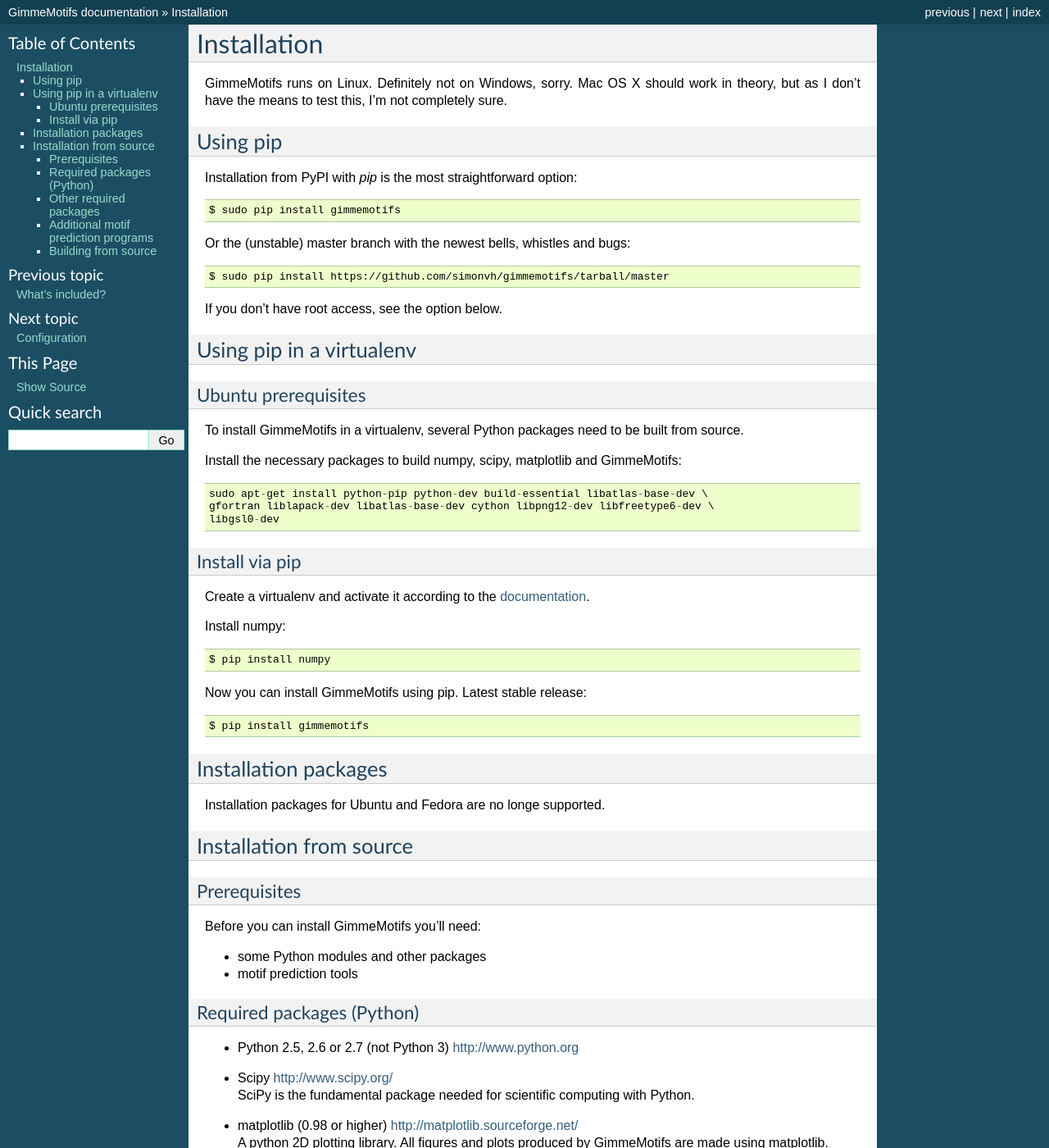
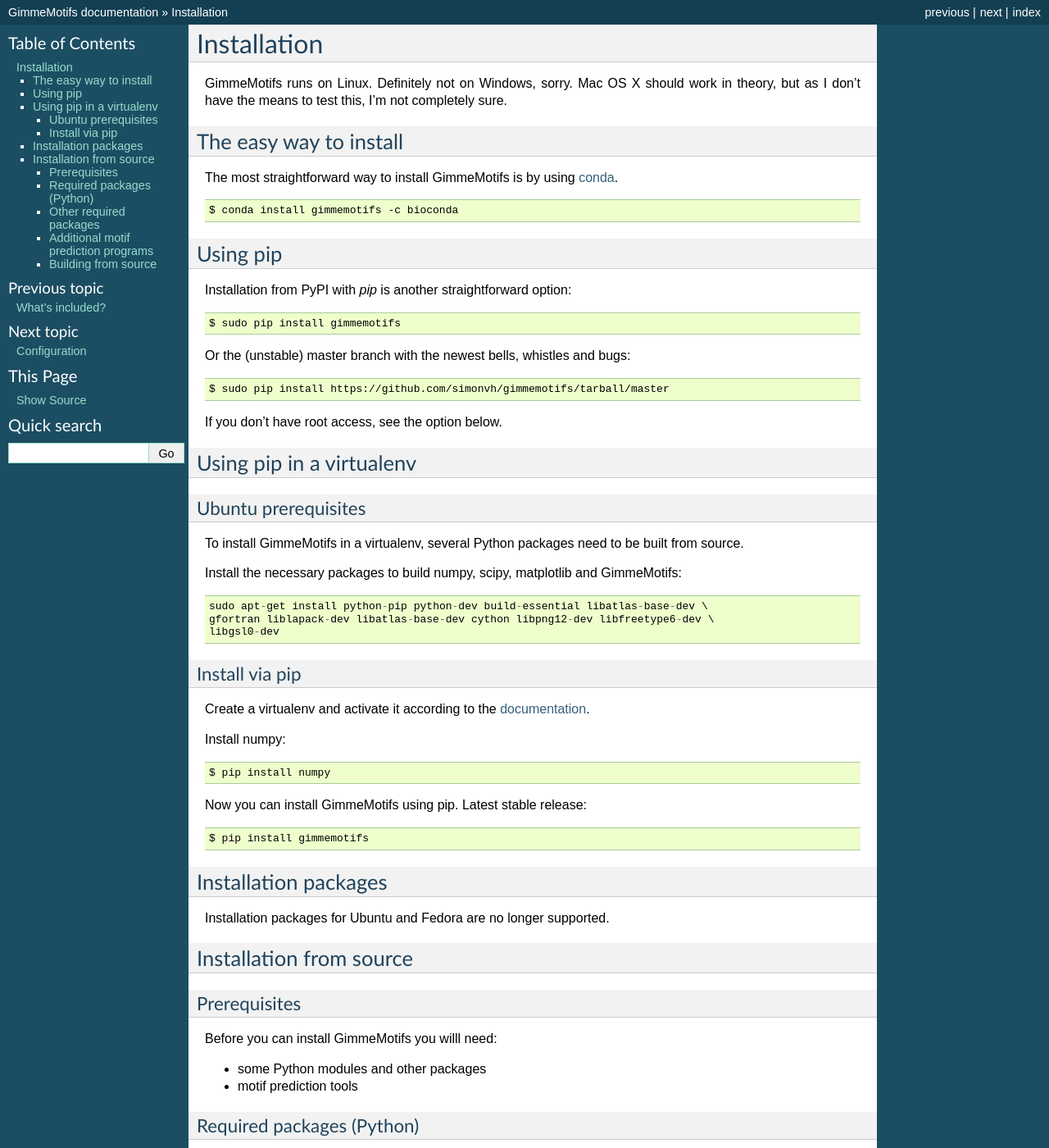
Before and after one commit to vanheeringen-lab/gimmemotifs, a Sphinx documentation site: the page built from docs/installation.rst, in a window 1280 px wide and 1400 px high. Shown: the whole window at 82% size. Built offline with Sphinx 7.4.7, drawn with Linux system fonts in a browser that asks for light colours; the version number could not be read and is left out; some of the changed text lies outside the part shown.

Commit message:
updated installation instructions

```diff
--- a/docs/installation.rst
+++ b/docs/installation.rst
@@ -5,10 +5,21 @@ GimmeMotifs runs on Linux. Definitely not on Windows, sorry. Mac OS X
 should work in theory, but as I don’t have the means to test this, I’m
 not completely sure.
 
+The easy way to install
+-----------------------
+
+The most straightforward way to install GimmeMotifs is by using `conda
+<https://docs.continuum.io/anaconda>`_.
+
+::
+
+    $ conda install gimmemotifs -c bioconda
+
+
 Using pip
 ---------
 
-Installation from PyPI with `pip` is the most straightforward option:
+Installation from PyPI with `pip` is another straightforward option:
 
 ::
 
@@ -62,7 +73,7 @@ Now you can install GimmeMotifs using pip. Latest stable release:
 Installation packages
 ---------------------
 
-Installation packages for Ubuntu and Fedora are no longe supported.
+Installation packages for Ubuntu and Fedora are no longer supported.
 
 Installation from source
 ------------------------
@@ -70,7 +81,7 @@ Installation from source
 Prerequisites
 ~~~~~~~~~~~~~
 
-Before you can install GimmeMotifs you’ll need:
+Before you can install GimmeMotifs you willl need:
 
 -  some Python modules and other packages
 
@@ -79,7 +90,7 @@ Before you can install GimmeMotifs you’ll need:
 Required packages (Python)
 ~~~~~~~~~~~~~~~~~~~~~~~~~~
 
--  Python 2.5, 2.6 or 2.7 (not Python 3) http://www.python.org
+-  Python 2.7 (not Python 3) http://www.python.org
 
 -  | Scipy http://www.scipy.org/
    | SciPy is the fundamental package needed for scientific computing with Python.
```
Also changed, not shown: other parts of docs/installation.rst (+2 -2 lines).
